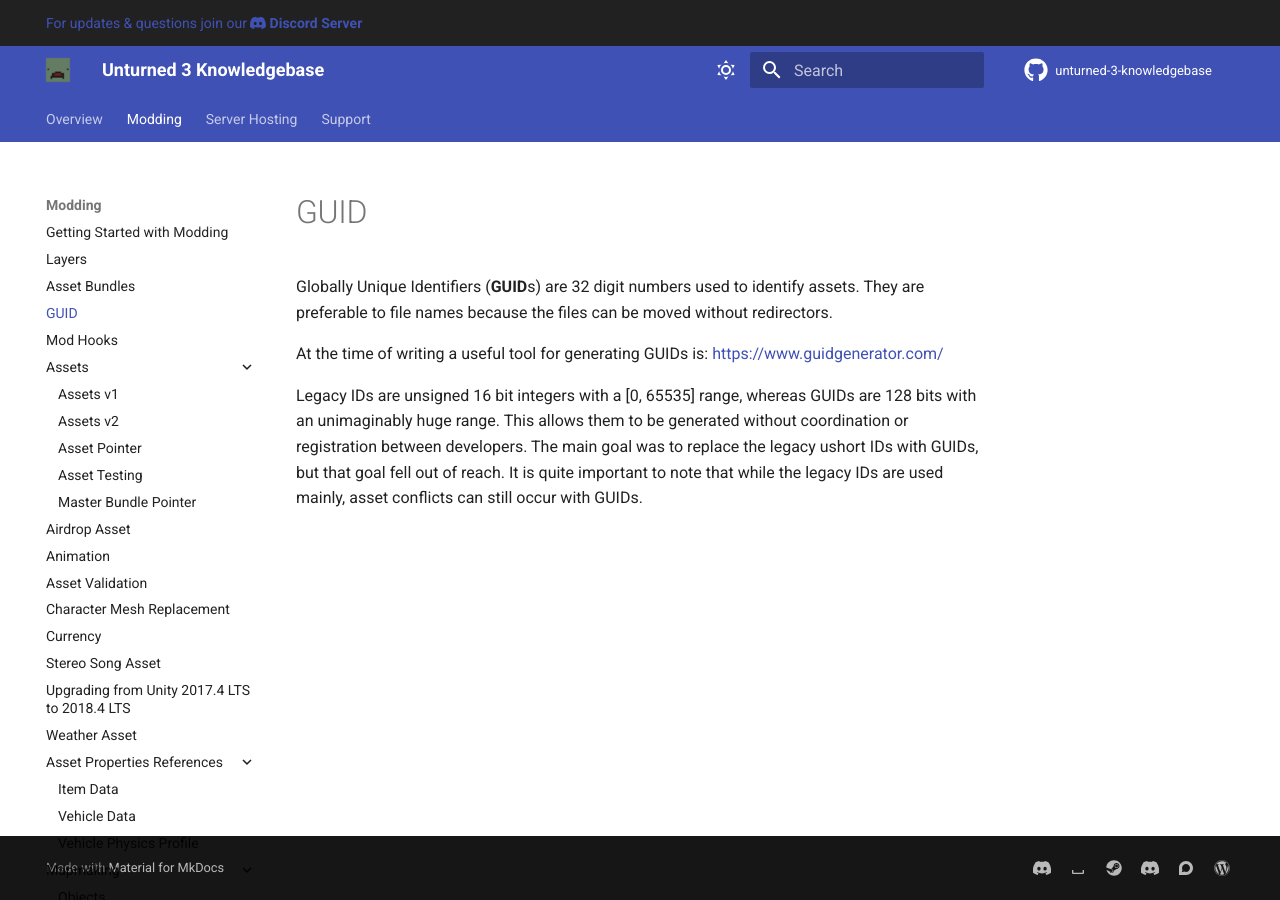
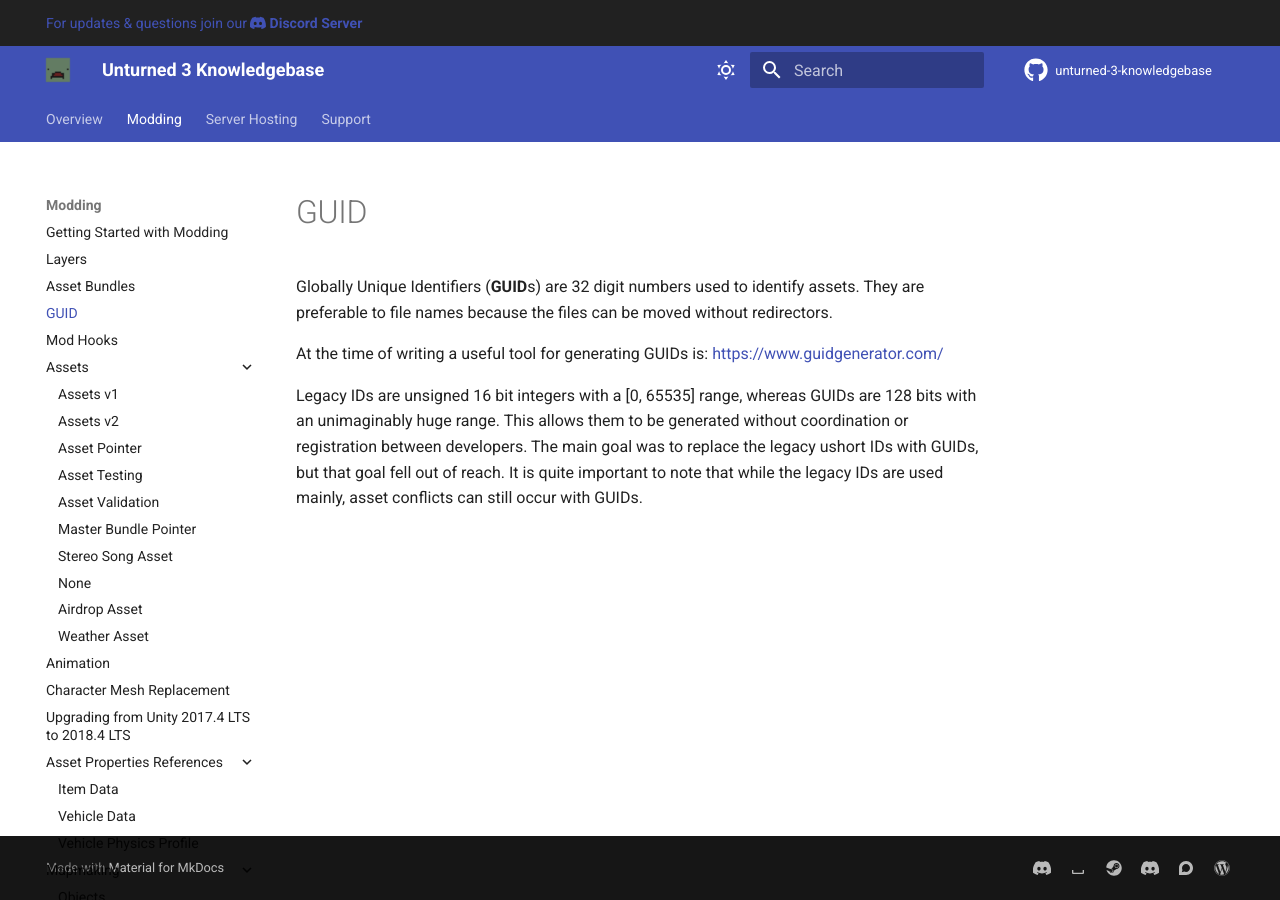
Before and after one commit to unturned-info/unturned-3-knowledgebase, an MkDocs documentation site: the page built from docs/Modding/GUID.md, in a window 1280 px wide. Built offline with MkDocs 1.6.1 and Material for MkDocs 9.7.7, drawn with Linux system fonts in a browser that asks for light colours; comment, search, counter and statistics services are not loaded.

Commit message:
Update mkdocs.yml
Signed-off-by: Jdance-Media <67397422+Jdance-Media@users.noreply.github.com>

Signed-off-by: Jdance-Media <67397422+Jdance-Media@users.noreply.github.com>

```diff
--- a/mkdocs.yml
+++ b/mkdocs.yml
@@ -116,15 +116,15 @@
       - 'Modding/AssetTypes/AssetsV2.md'
       - 'Modding/AssetPtr.md'
       - 'Modding/AssetTesting.md'
+      - 'Modding/AssetValidation.md'
       - 'Modding/MasterBundlePtr.md'
-    - 'Modding/AirdropAsset.md'
+      - 'Modding/StereoSongAsset.md'
+      - 'Modding/CurrencyAsset.md'
+      - 'Modding/AirdropAsset.md'
+      - 'Modding/WeatherAsset.md'
     - 'Modding/Animation.md'
-    - 'Modding/AssetValidation.md'
     - 'Modding/CharacterMeshReplacement.md'
-    - 'Modding/Currency.md'
-    - 'Modding/StereoSongAsset.md'
     - 'Modding/Unity2018.md'
-    - 'Modding/WeatherAsset.md'
     - Asset Properties References:
       - 'Modding/AssetPropertiesReferences/ItemData.md'
       - 'Modding/AssetPropertiesReferences/VehicleData.md'
```
